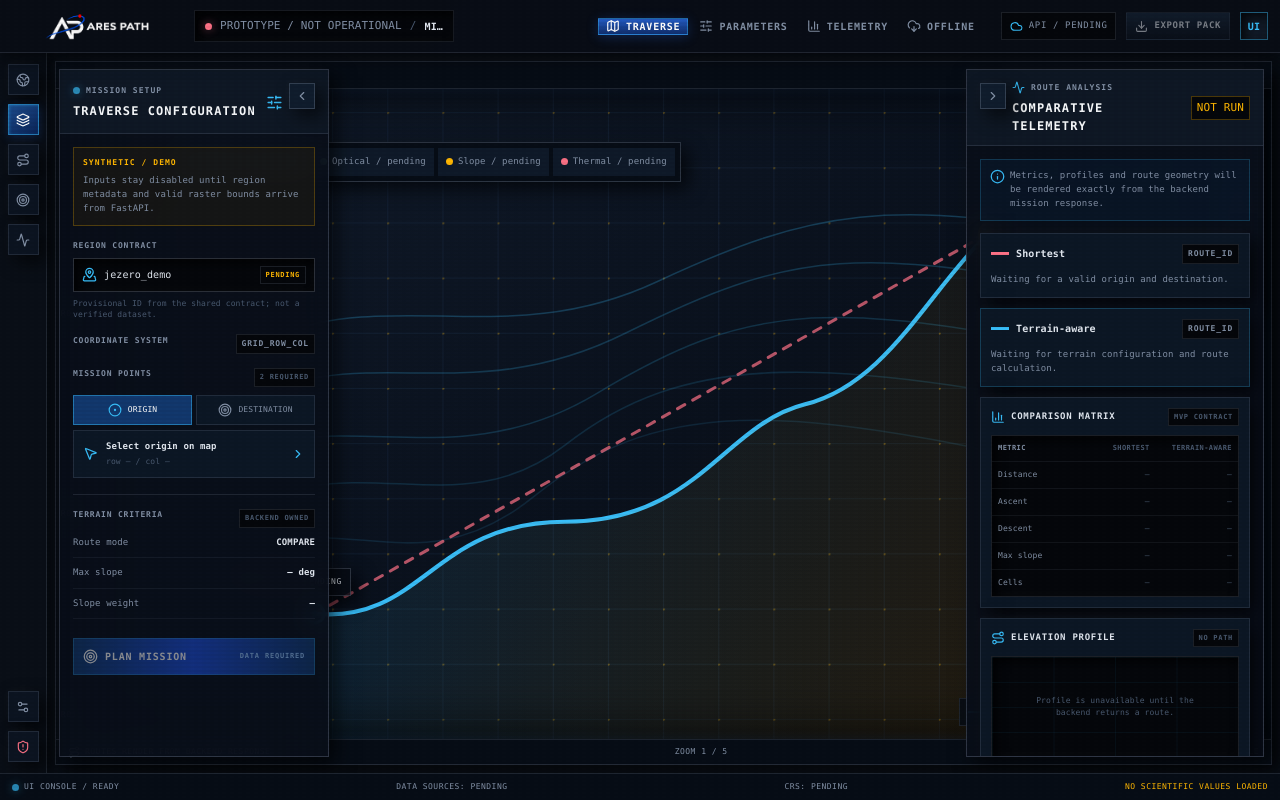
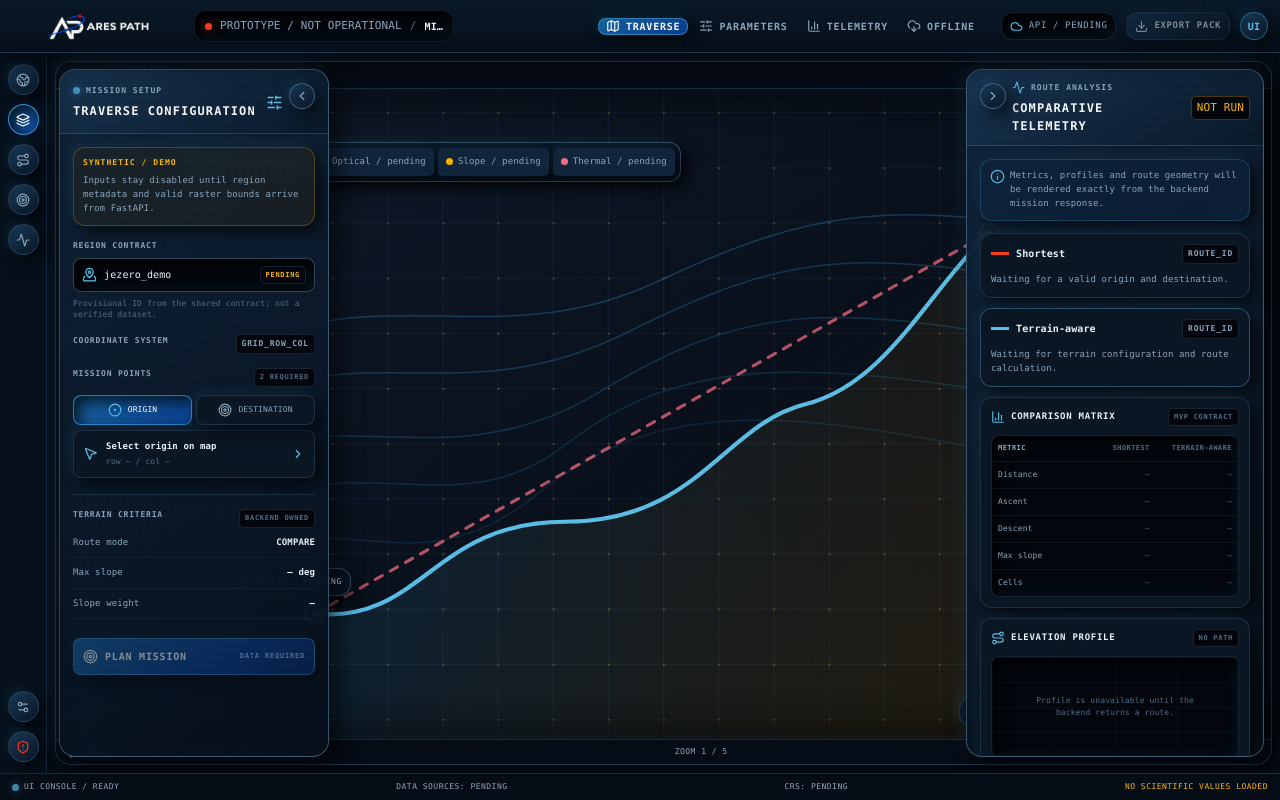
Before and after one commit to marcosbl007/ARES_PATH, a Next.js app in the folder frontend/: page / in a window 1280 px wide. Built offline with nearby package versions, Linux system fonts and the light colour scheme.

Commit message:
style(frontend): apply NASA neumorphic visual system

```diff
--- a/frontend/src/app/globals.css
+++ b/frontend/src/app/globals.css
@@ -2,22 +2,28 @@
 
 :root {
   color-scheme: dark;
-  --ink-0: #05070b;
-  --ink-1: #080c13;
-  --ink-2: #0d131d;
-  --ink-3: #111a27;
-  --ink-4: #182536;
-  --line: rgba(148, 163, 184, 0.16);
-  --line-strong: rgba(148, 163, 184, 0.27);
-  --text: #e2e8f0;
-  --muted: #8290a5;
-  --faint: #4a5a70;
-  --blue: #38bdf8;
-  --blue-deep: #1d4ed8;
-  --amber: #ffb703;
-  --red: #fb7185;
-  --panel-shadow: 7px 7px 18px rgba(0, 0, 0, 0.62), -2px -2px 8px rgba(255, 255, 255, 0.025);
-  --sunken-shadow: inset 4px 4px 11px rgba(0, 0, 0, 0.72), inset -2px -2px 7px rgba(255, 255, 255, 0.02);
+  /* NASA-inspired night-console palette: deep space, orbital blue, safety red and telemetry gold. */
+  --ink-0: #03070d;
+  --ink-1: #07111d;
+  --ink-2: #0b1726;
+  --ink-3: #102238;
+  --ink-4: #18334f;
+  --line: rgba(124, 183, 224, 0.17);
+  --line-strong: rgba(157, 211, 246, 0.3);
+  --text: #edf7ff;
+  --muted: #8da8bf;
+  --faint: #536f88;
+  --blue: #5bc0eb;
+  --blue-deep: #0b3d91;
+  --amber: #fdb813;
+  --red: #fc3d21;
+  --panel-shadow: 10px 10px 22px rgba(0, 0, 0, 0.58), -7px -7px 18px rgba(83, 158, 210, 0.09);
+  --sunken-shadow: inset 6px 6px 13px rgba(0, 0, 0, 0.7), inset -5px -5px 12px rgba(91, 192, 235, 0.055);
+  --raised-shadow: 7px 7px 16px rgba(0, 0, 0, 0.58), -5px -5px 12px rgba(91, 192, 235, 0.08);
+  --radius-xs: 5px;
+  --radius-sm: 8px;
+  --radius-md: 12px;
+  --radius-lg: 16px;
 }
 
 *,
@@ -80,7 +86,7 @@ input:focus-visible {
   min-height: 100dvh;
   height: 100dvh;
   overflow: hidden;
-  background: radial-gradient(circle at 52% 16%, rgba(30, 64, 175, 0.1), transparent 36%), var(--ink-1);
+  background: radial-gradient(circle at 52% 16%, rgba(11, 61, 145, 0.18), transparent 36%), var(--ink-1);
   font-size: 11px;
   letter-spacing: 0.01em;
 }
@@ -1428,3 +1434,220 @@ input:focus-visible {
   box-shadow: none;
   backdrop-filter: none;
 }
+
+/* NASA console surfaces: soft raised controls, recessed data fields and orbital blue accents. */
+.topbar {
+  background: linear-gradient(180deg, #0a1929, #06101b);
+  border-bottom-color: rgba(91, 192, 235, 0.22);
+  box-shadow: 0 8px 22px rgba(0, 0, 0, 0.56);
+}
+
+.mission-chip,
+.relay-status,
+.toolbar-button,
+.operator-badge,
+.map-layer-dock,
+.map-controls,
+.map-marker,
+.map-legend,
+.route-card,
+.comparison-card,
+.profile-card,
+.source-card,
+.demo-callout,
+.analysis-note {
+  border-radius: var(--radius-md);
+}
+
+.mission-chip,
+.relay-status {
+  box-shadow: var(--sunken-shadow);
+}
+
+.toolbar-button,
+.operator-badge,
+.map-layer-dock,
+.map-controls,
+.map-marker,
+.map-legend,
+.route-card,
+.comparison-card,
+.profile-card,
+.source-card,
+.demo-callout,
+.analysis-note {
+  box-shadow: var(--raised-shadow);
+}
+
+.topnav__item {
+  border-radius: var(--radius-sm);
+}
+
+.topnav__item--active {
+  border-color: rgba(91, 192, 235, 0.48);
+  background: linear-gradient(145deg, #17639d, #0b3d91);
+  box-shadow: var(--raised-shadow);
+}
+
+.topnav__item:hover {
+  box-shadow: var(--sunken-shadow);
+}
+
+.toolbar-button {
+  background: linear-gradient(145deg, #183957, #0b1726);
+}
+
+.operator-badge {
+  border-radius: 50%;
+  background: linear-gradient(145deg, #183957, #0b1726);
+  box-shadow: var(--raised-shadow);
+}
+
+.side-rail {
+  background: #07111d;
+  border-right-color: rgba(91, 192, 235, 0.16);
+  box-shadow: 7px 0 18px rgba(0, 0, 0, 0.48);
+}
+
+.rail-button {
+  border-radius: 50%;
+  background: linear-gradient(145deg, #183957, #0b1726);
+  box-shadow: var(--raised-shadow);
+}
+
+.rail-button:hover,
+.rail-button--active {
+  border-color: rgba(91, 192, 235, 0.6);
+  background: linear-gradient(145deg, #17639d, #0b3d91);
+  box-shadow: var(--sunken-shadow), 0 0 12px rgba(11, 61, 145, 0.24);
+}
+
+.main-stage {
+  background: #07111d;
+}
+
+.map-stage {
+  border-color: rgba(124, 183, 224, 0.22);
+  border-radius: var(--radius-lg);
+  background: #0b1726;
+}
+
+.map-layer-dock,
+.map-controls {
+  border-color: rgba(157, 211, 246, 0.32);
+  background: rgba(8, 22, 37, 0.94);
+  backdrop-filter: none;
+}
+
+.layer-chip {
+  border-radius: var(--radius-xs);
+  background: #12263c;
+  box-shadow: var(--raised-shadow);
+}
+
+.layer-chip:hover,
+.layer-chip--active {
+  border-color: rgba(91, 192, 235, 0.56);
+  background: linear-gradient(145deg, #17639d, #0b3d91);
+  box-shadow: var(--sunken-shadow);
+}
+
+.map-controls button {
+  border-radius: var(--radius-sm);
+  background: linear-gradient(145deg, #183957, #0b1726);
+  box-shadow: var(--raised-shadow);
+}
+
+.map-controls button:hover {
+  border-color: rgba(91, 192, 235, 0.6);
+  background: linear-gradient(145deg, #17639d, #0b3d91);
+  box-shadow: var(--sunken-shadow);
+}
+
+.map-canvas__demo-label {
+  border-radius: var(--radius-sm);
+  border-color: rgba(253, 184, 19, 0.42);
+  background: rgba(19, 29, 39, 0.86);
+}
+
+.map-marker,
+.map-legend {
+  background: rgba(8, 22, 37, 0.9);
+}
+
+.panel-toggle {
+  border-radius: 50%;
+  border-color: rgba(157, 211, 246, 0.34);
+  background: linear-gradient(145deg, #183957, #0b1726);
+  box-shadow: var(--raised-shadow);
+}
+
+.panel-toggle:hover {
+  background: linear-gradient(145deg, #17639d, #0b3d91);
+  box-shadow: var(--sunken-shadow);
+}
+
+.collapsible-panel:not(.collapsible-panel--closed) {
+  border-color: rgba(157, 211, 246, 0.34);
+  border-radius: var(--radius-lg);
+  background: linear-gradient(145deg, rgba(17, 37, 59, 0.97), rgba(7, 16, 28, 0.97));
+  box-shadow: var(--panel-shadow);
+  backdrop-filter: none;
+}
+
+.panel-heading {
+  border-radius: var(--radius-lg) var(--radius-lg) 0 0;
+  background: linear-gradient(145deg, rgba(25, 54, 83, 0.9), rgba(11, 26, 43, 0.9));
+}
+
+.field-shell,
+.metric-table,
+.profile-placeholder {
+  border-radius: var(--radius-sm);
+}
+
+.mini-badge,
+.field-status,
+.state-badge {
+  border-radius: var(--radius-xs);
+}
+
+.selection-tab,
+.coordinate-placeholder,
+.analysis-actions button,
+.primary-action {
+  border-radius: var(--radius-sm);
+  box-shadow: var(--raised-shadow);
+}
+
+.selection-tab:hover,
+.selection-tab--active,
+.coordinate-placeholder:hover,
+.analysis-actions button:not(:disabled):hover {
+  box-shadow: var(--sunken-shadow);
+}
+
+.selection-tab--active {
+  background: linear-gradient(145deg, #17639d, #0b3d91);
+}
+
+.primary-action {
+  border-color: rgba(91, 192, 235, 0.5);
+  background: linear-gradient(145deg, #17639d, #0b3d91 65%, #082d6b);
+}
+
+.primary-action:not(:disabled):hover {
+  box-shadow: var(--sunken-shadow), 0 0 14px rgba(11, 61, 145, 0.3);
+}
+
+.route-card--adaptive {
+  border-color: rgba(91, 192, 235, 0.36);
+}
+
+.status-dot--blue {
+  box-shadow: 0 0 9px rgba(91, 192, 235, 0.62);
+}
+
+.status-dot--red {
+  box-shadow: 0 0 9px rgba(252, 61, 33, 0.52);
+}
```
